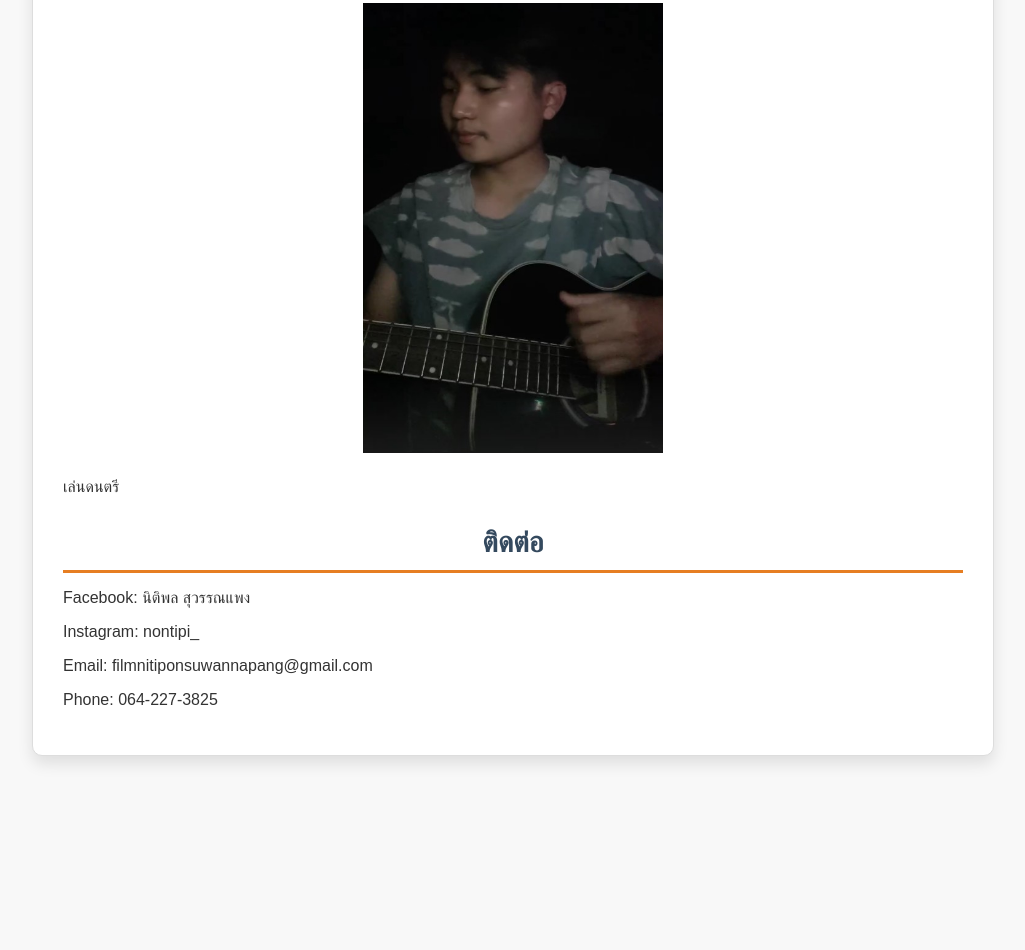
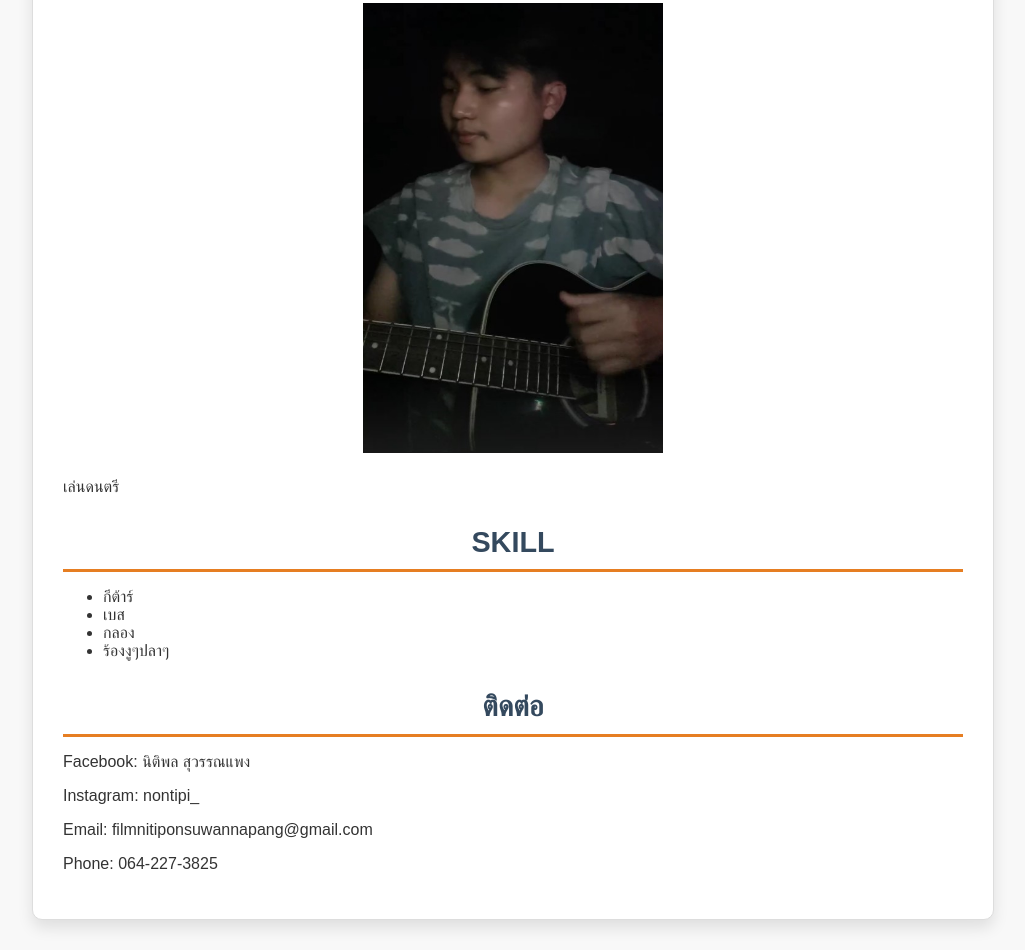
Before and after one commit to filmnitiponsuwannapang-commits/web-115, a plain HTML site: page index.html in a window 1280 px wide. Shown: the part 1516-2466 px from the top of the page, without its empty margins (127-1152 px from the left). Before the commit the page ends 2302 px from the top, so only its background shows below. Drawn offline with Linux system fonts and the light colour scheme.

Commit message:
Update index.html

```diff
--- a/index.html
+++ b/index.html
@@ -32,7 +32,15 @@
                 <p>เล่นดนตรี</p>
             </div>
         </section>
-
+        <section class="skills">
+            <h2>skill</h2>
+            <ul>
+                <li>กีต้าร์</li>
+                <li>เบส</li>
+                <li>กลอง</li>
+                <li>ร้องงูๆปลาๆ</li>
+            </ul>
+        </section>
         <section class="contact">
             <h2>ติดต่อ</h2>
             <p>Facebook: นิติพล สุวรรณแพง</p>
```
